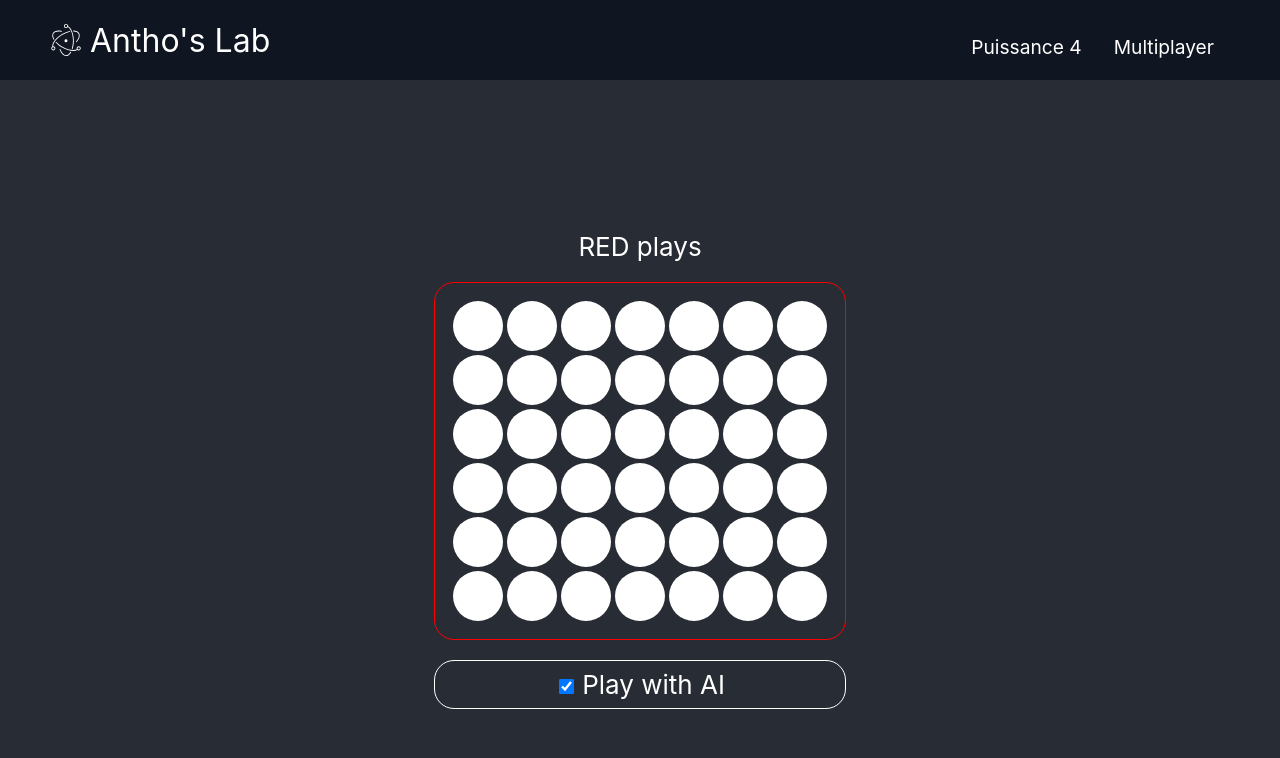
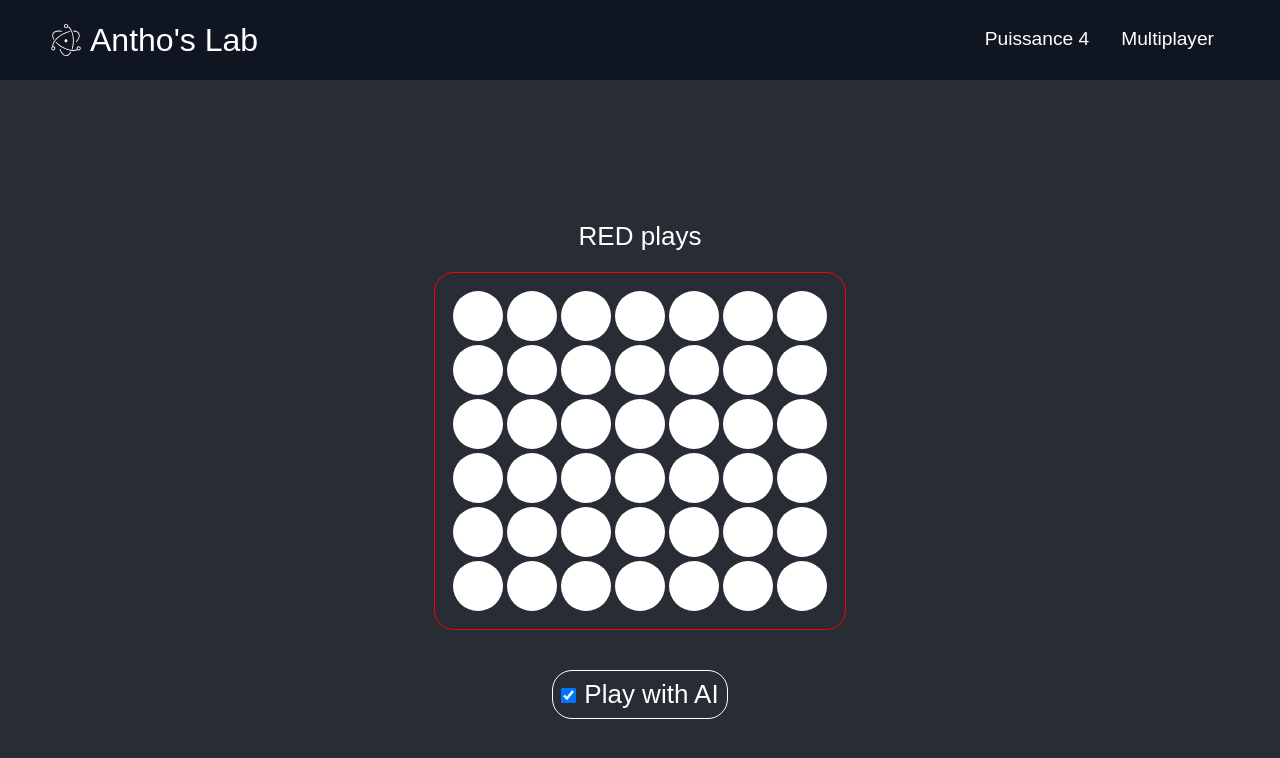
Before and after one commit to AnthonyDiTom/AIWars, a React (Create React App) app: page / in a window 1280 px wide. Shown: the top 758 px of the page. Built offline with nearby package versions, Linux system fonts and the light colour scheme.

Commit message:
replace css by styles components

```diff
--- a/src/App.css
+++ /dev/null
@@ -1,22 +0,0 @@
-.App {
-  text-align: center;
-}
-
-.checkBox {
-  border-radius: 20px;
-  border: 1px solid #fff;
-  flex-direction: row;
-  padding: 8px;
-  margin: 20px;
-}
-
-.App-body {
-  background-color: #282c34;
-  min-height: 100vh;
-  display: flex;
-  flex-direction: row;
-  align-items: center;
-  justify-content: center;
-  font-size: calc(10px + 2vmin);
-  color: white;
-}
--- a/src/App.tsx
+++ b/src/App.tsx
@@ -1,17 +1,16 @@
 import React from 'react';
 import { BrowserRouter as Router } from 'react-router-dom';
-import './App.css';
 import Navigation from './components/navigation/Navigation';
+import GlobalStyle from './components/styles/globalStyles';
 import Routes from './Routes';
 
 function App() {
   return (
-    <div className="App">
+    <div>
+      <GlobalStyle />
       <Router>
         <Navigation />
-        <div className="App-body">
-          <Routes />
-        </div>
+        <Routes />
       </Router>
     </div>
   );
--- a/src/Components/CheckBox.tsx
+++ b/src/Components/CheckBox.tsx
@@ -1,5 +1,5 @@
 import React from 'react';
-import '../App.css';
+import styled from 'styled-components';
 
 type CheckBoxProps = {
   isChecked: boolean;
@@ -7,9 +7,17 @@ type CheckBoxProps = {
   onChange: () => void;
 };
 
+const CheckBoxContainer = styled.div`
+  border-radius: 20px;
+  border: 1px solid #fff;
+  flex-direction: row;
+  padding: 8px;
+  margin: 20px;
+`;
+
 function CheckBox({ isChecked, label, onChange }: CheckBoxProps) {
   return (
-    <div className="checkBox">
+    <CheckBoxContainer>
       <input
         style={{
           height: '15px',
@@ -22,7 +30,7 @@ function CheckBox({ isChecked, label, onChange }: CheckBoxProps) {
         onChange={onChange}
       />
       {label}
-    </div>
+    </CheckBoxContainer>
   );
 }
 
--- a/src/Components/fourInARow/Puissance4Page.tsx
+++ b/src/Components/fourInARow/Puissance4Page.tsx
@@ -1,11 +1,11 @@
 import React, { useState } from 'react';
-import '../../App.css';
 import P4 from '../../classes/P4';
 import P4IAPlayer from '../../classes/P4IaPlayer';
 import CheckBox from '../CheckBox';
 import P4Board from './P4Board';
 import Winner from './Winner';
 import { Positions } from '../../classes/Types';
+import { Page } from '../styles/globalStyles';
 
 function Puissance4Page() {
   enum CircleColor {
@@ -73,7 +73,7 @@ function Puissance4Page() {
   };
 
   return (
-    <div>
+    <Page>
       {/* <PlayerSelector defaultName="Player 1" />
       <PlayerSelector defaultName="Player 2" /> */}
       {winner === null ? (
@@ -91,7 +91,7 @@ function Puissance4Page() {
         isChecked={isPlayingWithAI}
         onChange={() => setIsPlayingWithAI(!isPlayingWithAI)}
       />
-    </div>
+    </Page>
   );
 }
 
--- a/src/Components/fourInARow/Puissance4ReducerPage.tsx
+++ b/src/Components/fourInARow/Puissance4ReducerPage.tsx
@@ -1,6 +1,5 @@
 import React, { useReducer } from 'react';
 import _ from 'lodash';
-import '../../App.css';
 import P4 from '../../classes/P4';
 import P4IAPlayer from '../../classes/P4IaPlayer';
 import CheckBox from '../CheckBox';
--- a/src/Components/fourInARow/Winner.tsx
+++ b/src/Components/fourInARow/Winner.tsx
@@ -1,5 +1,4 @@
 import React from 'react';
-// import '../App.css';
 
 type WinnerProps = {
   name: string;
--- a/src/Components/navigation/Navigation.tsx
+++ b/src/Components/navigation/Navigation.tsx
@@ -1,7 +1,6 @@
 import React, { useState } from 'react';
 import { IconContext } from 'react-icons';
 import { FaBars, FaTimes } from 'react-icons/fa';
-import '../../App.css';
 import { RoutePath } from '../../Routes';
 
 // eslint-disable-next-line object-curly-newline
--- a/src/Components/styles/globalStyles.ts
+++ b/src/Components/styles/globalStyles.ts
@@ -8,6 +8,18 @@ const GlobalStyle = createGlobalStyle`
   padding: 0;
   font-family: 'Source Sans Pro', sans-serif;
  }
+`;
+
+export const Page = styled.div`
+  background-color: #282c34;
+  text-align: center;
+  min-height: 100vh;
+  display: flex;
+  flex-direction: column;
+  align-items: center;
+  justify-content: center;
+  font-size: calc(10px + 2vmin);
+  color: white;
 `;
 
 export const Container = styled.div`
--- a/src/index.css
+++ /dev/null
@@ -1,11 +0,0 @@
-body {
-  margin: 0;
-  font-family: -apple-system, BlinkMacSystemFont, 'Segoe UI', 'Roboto', 'Oxygen', 'Ubuntu',
-    'Cantarell', 'Fira Sans', 'Droid Sans', 'Helvetica Neue', sans-serif;
-  -webkit-font-smoothing: antialiased;
-  -moz-osx-font-smoothing: grayscale;
-}
-
-code {
-  font-family: source-code-pro, Menlo, Monaco, Consolas, 'Courier New', monospace;
-}
--- a/src/index.tsx
+++ b/src/index.tsx
@@ -1,6 +1,5 @@
 import React from 'react';
 import ReactDOM from 'react-dom';
-import './index.css';
 import App from './App';
 
 ReactDOM.render(
```
